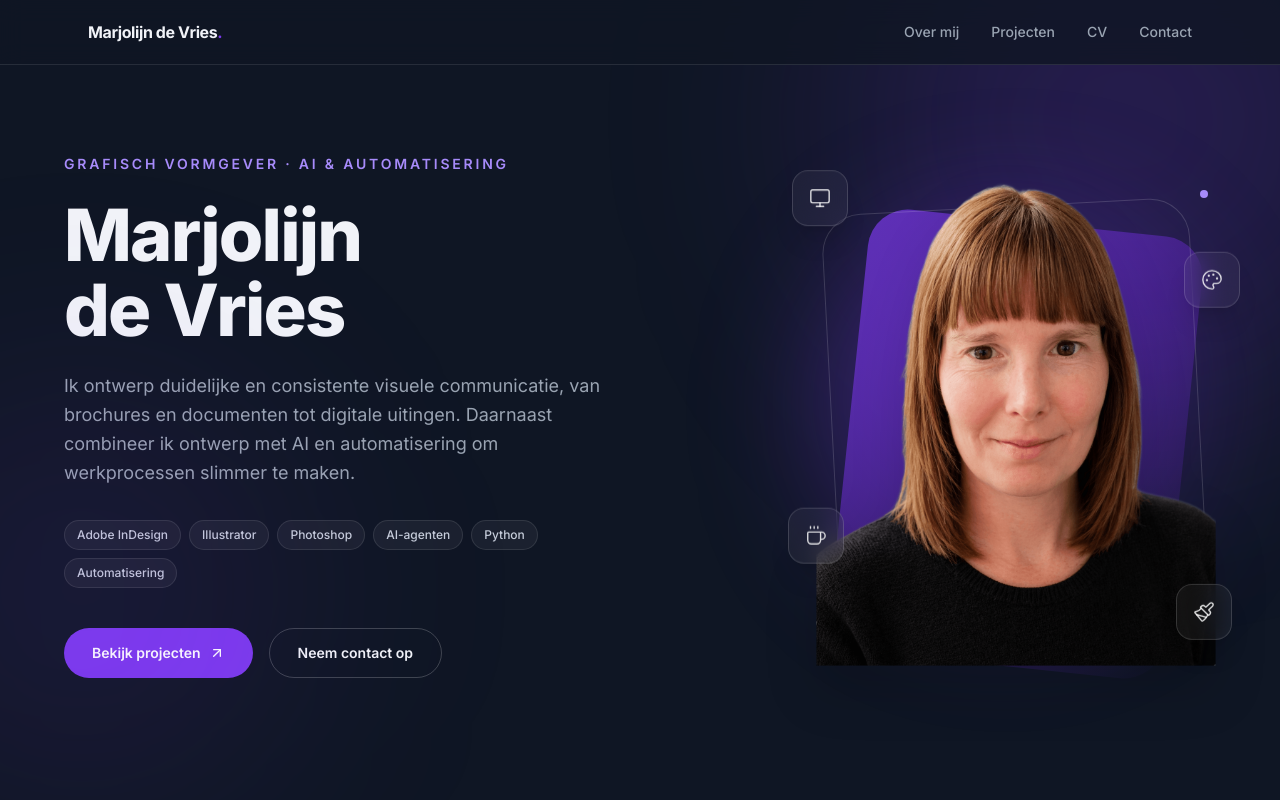
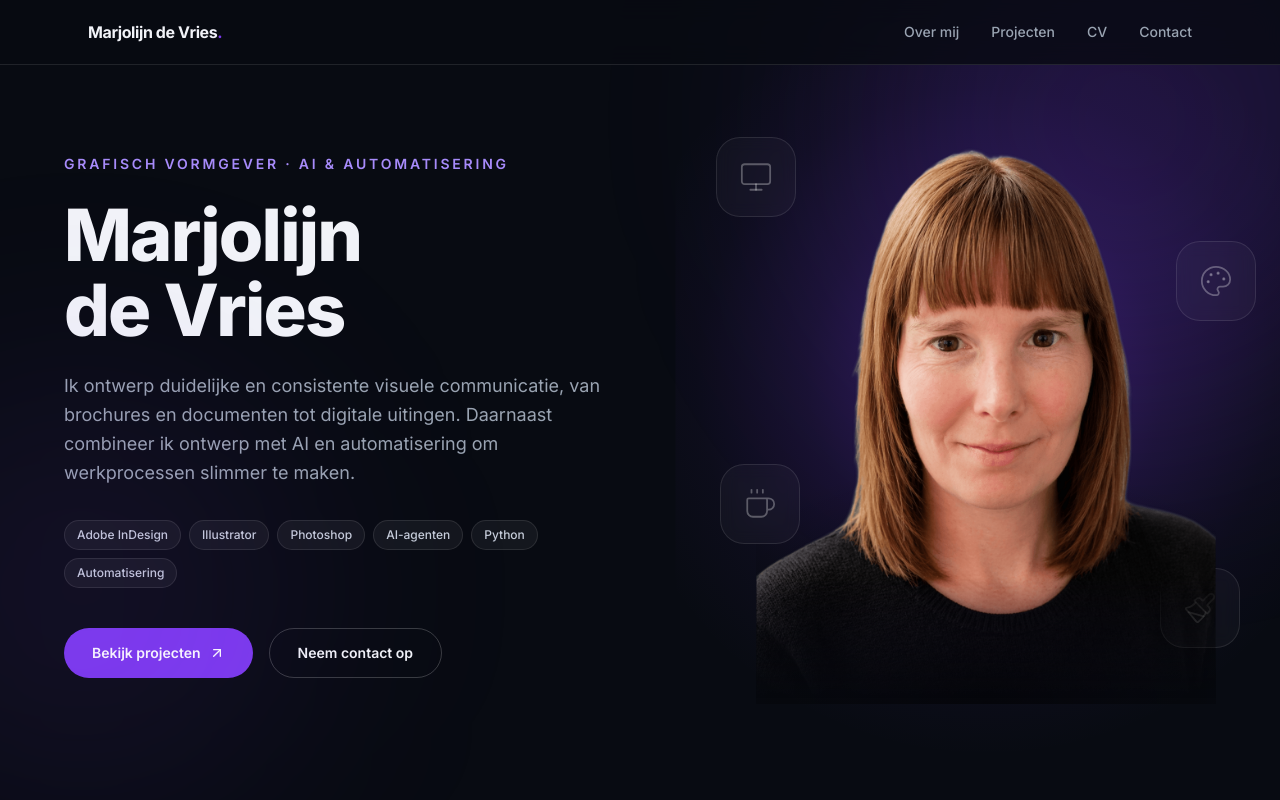
Before and after one commit to Marj091/portfolio-website, a Next.js app: page / in a window 1280 px wide. Shown: the top 800 px of the page. Built offline with nearby package versions, Linux system fonts and the light colour scheme.

Commit message:
Hero: donkerdere achtergrond, foto minder gekaderd met vervloeiende gloed en donkere basis, grotere stilstaande achtergrond-icoontjes

```diff
--- a/app/globals.css
+++ b/app/globals.css
@@ -1,9 +1,9 @@
 @import "tailwindcss";
 
 :root {
-  --bg: #0F1624;
-  --panel: #161E2E;
-  --panel-2: #1B2436;
+  --bg: #080B12;
+  --panel: #121826;
+  --panel-2: #171F2F;
   --accent: #7C3AED;
   --accent-hover: #6D28D9;
   --accent-soft: #A78BFA;
--- a/app/page.tsx
+++ b/app/page.tsx
@@ -123,25 +123,19 @@ function Reveal({
   );
 }
 
-function FloatingIcon({
+function BgIcon({
   icon: Icon,
   className,
-  delay = 0,
 }: {
   icon: typeof Monitor;
   className: string;
-  delay?: number;
 }) {
   return (
-    <motion.div
-      className={`absolute z-20 ${className}`}
-      animate={{ y: [0, -12, 0] }}
-      transition={{ duration: 4.5, repeat: Infinity, ease: "easeInOut", delay }}
-    >
-      <div className="w-12 h-12 sm:w-14 sm:h-14 rounded-2xl bg-white/5 backdrop-blur-md border border-white/15 flex items-center justify-center shadow-xl">
-        <Icon size={22} strokeWidth={1.5} className="text-white/85" />
+    <div className={`absolute z-0 ${className}`}>
+      <div className="w-16 h-16 sm:w-20 sm:h-20 rounded-3xl bg-white/[0.03] border border-white/10 backdrop-blur-sm flex items-center justify-center">
+        <Icon size={34} strokeWidth={1.25} className="text-white/30" />
       </div>
-    </motion.div>
+    </div>
   );
 }
 
@@ -150,7 +144,7 @@ function FloatingIcon({
 function Nav() {
   const [open, setOpen] = useState(false);
   return (
-    <header className="fixed top-0 inset-x-0 z-50 bg-[#0F1624]/80 backdrop-blur-md border-b border-white/10">
+    <header className="fixed top-0 inset-x-0 z-50 bg-[#080B12]/80 backdrop-blur-md border-b border-white/10">
       <div className="max-w-6xl mx-auto px-6 h-16 flex items-center justify-between">
         <a href="#hero" className="font-bold tracking-tight text-[#F1F3F8]">
           Marjolijn de Vries<span className="text-[#7C3AED]">.</span>
@@ -177,7 +171,7 @@ function Nav() {
         </button>
       </div>
       {open && (
-        <div className="md:hidden border-t border-white/10 px-6 py-4 flex flex-col gap-4 bg-[#0F1624]">
+        <div className="md:hidden border-t border-white/10 px-6 py-4 flex flex-col gap-4 bg-[#080B12]">
           {navLinks.map(({ label, href }) => (
             <a
               key={label}
@@ -248,37 +242,45 @@ function Hero() {
           </div>
         </div>
 
-        {/* Uitgesneden foto met compositie */}
+        {/* Uitgesneden foto, in de achtergrond verwerkt */}
         <div className="relative flex justify-center md:justify-end">
-          <div className="relative w-[300px] sm:w-[360px] lg:w-[400px] aspect-[4/5]">
-            {/* Zachte paarse gloed */}
-            <div className="absolute inset-0 flex items-center justify-center pointer-events-none">
-              <div className="w-72 h-72 sm:w-96 sm:h-96 rounded-full bg-gradient-to-br from-[#7C3AED]/50 to-[#7C3AED]/5 blur-3xl" />
-            </div>
-            {/* Vorm achter de foto */}
-            <div className="absolute left-8 right-8 bottom-0 top-14 rounded-[2.5rem] bg-gradient-to-br from-[#7C3AED]/70 via-[#6D28D9]/40 to-transparent rotate-6" />
-            {/* Dun kaderlijntje */}
-            <div className="absolute left-4 right-4 bottom-2 top-10 rounded-[2.5rem] border border-white/15 -rotate-3" />
+          <div className="relative w-[330px] sm:w-[420px] lg:w-[460px] aspect-[4/5]">
+            {/* Zachte, vervloeiende paarse gloed (radiaal, geen harde randen) */}
+            <div
+              className="absolute left-1/2 top-1/2 -translate-x-1/2 -translate-y-1/2 w-[135%] h-[135%] pointer-events-none"
+              style={{
+                background:
+                  "radial-gradient(circle at 50% 45%, rgba(124,58,237,0.40) 0%, rgba(124,58,237,0.14) 34%, rgba(124,58,237,0.04) 55%, transparent 72%)",
+              }}
+            />
+            {/* Donkere basis eronder zodat de foto 'staat' en niet zweeft */}
+            <div
+              className="absolute inset-x-0 bottom-0 h-2/3 pointer-events-none"
+              style={{
+                background:
+                  "radial-gradient(120% 90% at 50% 100%, rgba(0,0,0,0.55) 0%, rgba(0,0,0,0.25) 40%, transparent 70%)",
+              }}
+            />
 
-            {/* Decoratieve punten */}
-            <div className="absolute top-6 right-2 w-2 h-2 rounded-full bg-[#A78BFA]" />
-            <div className="absolute bottom-10 left-0 w-1.5 h-1.5 rounded-full bg-white/40" />
+            {/* Grotere, stilstaande achtergrond-icoontjes */}
+            <BgIcon icon={Monitor} className="top-2 -left-4 sm:-left-10" />
+            <BgIcon icon={Palette} className="top-28 -right-4 sm:-right-10" />
+            <BgIcon icon={Coffee} className="bottom-40 -left-3 sm:-left-9" />
+            <BgIcon icon={Paintbrush} className="bottom-14 -right-2 sm:-right-6" />
 
-            {/* Foto */}
+            {/* Foto — groter, geen kader, onderkant vervaagt in de achtergrond */}
             <Image
               src="/marjolijn-cutout.png"
               alt="Marjolijn de Vries"
               width={720}
               height={900}
               priority
-              className="absolute inset-0 w-full h-full object-contain object-bottom z-10 drop-shadow-2xl"
+              className="absolute inset-0 w-full h-full object-contain object-bottom z-10"
+              style={{
+                WebkitMaskImage: "linear-gradient(to bottom, #000 78%, transparent 99%)",
+                maskImage: "linear-gradient(to bottom, #000 78%, transparent 99%)",
+              }}
             />
-
-            {/* Zwevende lijn-icoontjes */}
-            <FloatingIcon icon={Monitor} className="top-4 -left-3 sm:-left-6" delay={0} />
-            <FloatingIcon icon={Palette} className="top-24 -right-3 sm:-right-6" delay={0.4} />
-            <FloatingIcon icon={Coffee} className="bottom-24 -left-3 sm:-left-7" delay={0.9} />
-            <FloatingIcon icon={Paintbrush} className="bottom-6 right-0 sm:-right-4" delay={1.4} />
           </div>
         </div>
       </div>
@@ -335,7 +337,7 @@ function ProjectRow({ project, index }: { project: (typeof projects)[number]; in
       <div className="grid md:grid-cols-2 gap-8 lg:gap-14 items-center">
         {/* Beeld */}
         <div className={reversed ? "md:order-2" : ""}>
-          <div className="group relative rounded-2xl overflow-hidden border border-white/10 shadow-2xl bg-[#161E2E] transition-transform duration-300 hover:-translate-y-1">
+          <div className="group relative rounded-2xl overflow-hidden border border-white/10 shadow-2xl bg-[#121826] transition-transform duration-300 hover:-translate-y-1">
             <div className="aspect-[16/10] relative overflow-hidden">
               {"video" in project && project.video ? (
                 <video
@@ -439,7 +441,7 @@ function CV() {
               return (
                 <Reveal key={i} delay={i * 0.05}>
                   <div className="relative pl-14">
-                    <div className="absolute left-0 top-0 w-10 h-10 rounded-full bg-[#161E2E] border border-[#7C3AED]/40 flex items-center justify-center">
+                    <div className="absolute left-0 top-0 w-10 h-10 rounded-full bg-[#121826] border border-[#7C3AED]/40 flex items-center justify-center">
                       <Icon size={18} className="text-[#A78BFA]" />
                     </div>
                     <div className="flex flex-wrap items-baseline gap-x-3 gap-y-1 mb-2">
@@ -480,7 +482,7 @@ function Contact() {
   }
 
   const inputClass =
-    "w-full bg-[#0F1624] border border-white/10 rounded-xl px-4 py-3.5 text-sm text-[#F1F3F8] placeholder-[#5A6578] focus:outline-none focus:border-[#7C3AED] transition-colors";
+    "w-full bg-[#080B12] border border-white/10 rounded-xl px-4 py-3.5 text-sm text-[#F1F3F8] placeholder-[#5A6578] focus:outline-none focus:border-[#7C3AED] transition-colors";
 
   return (
     <section id="contact" className="py-24 px-6 border-t border-white/5">
```
